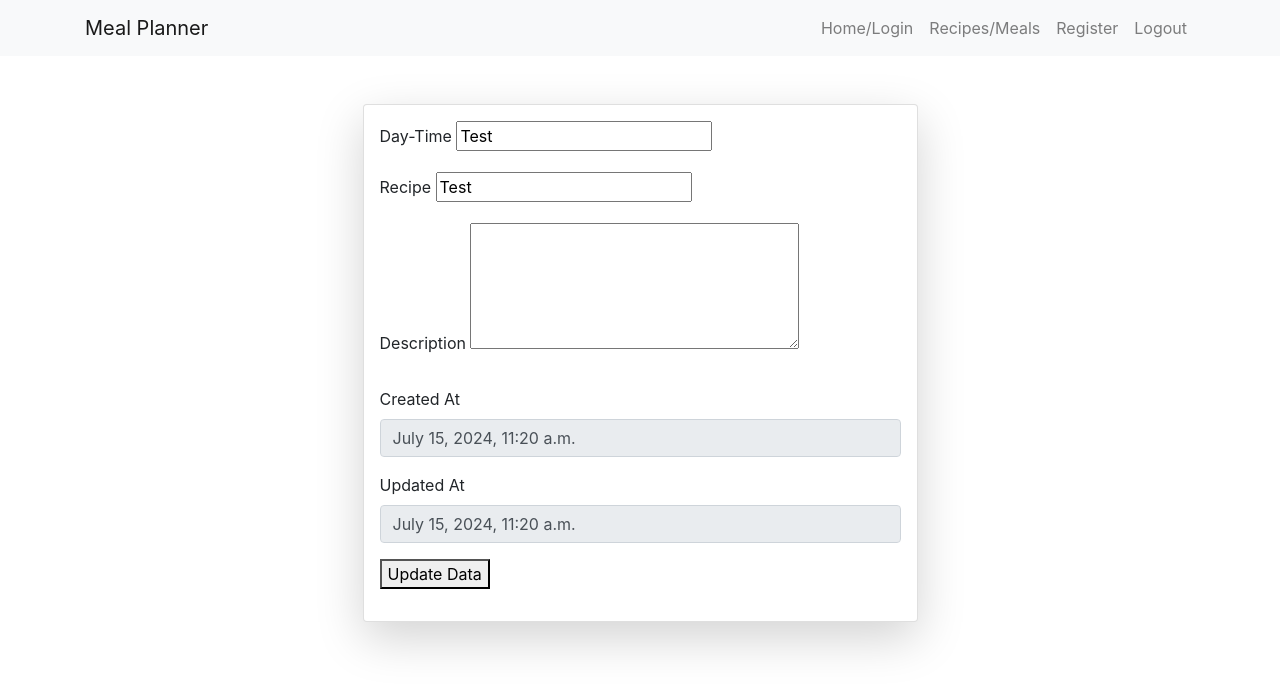
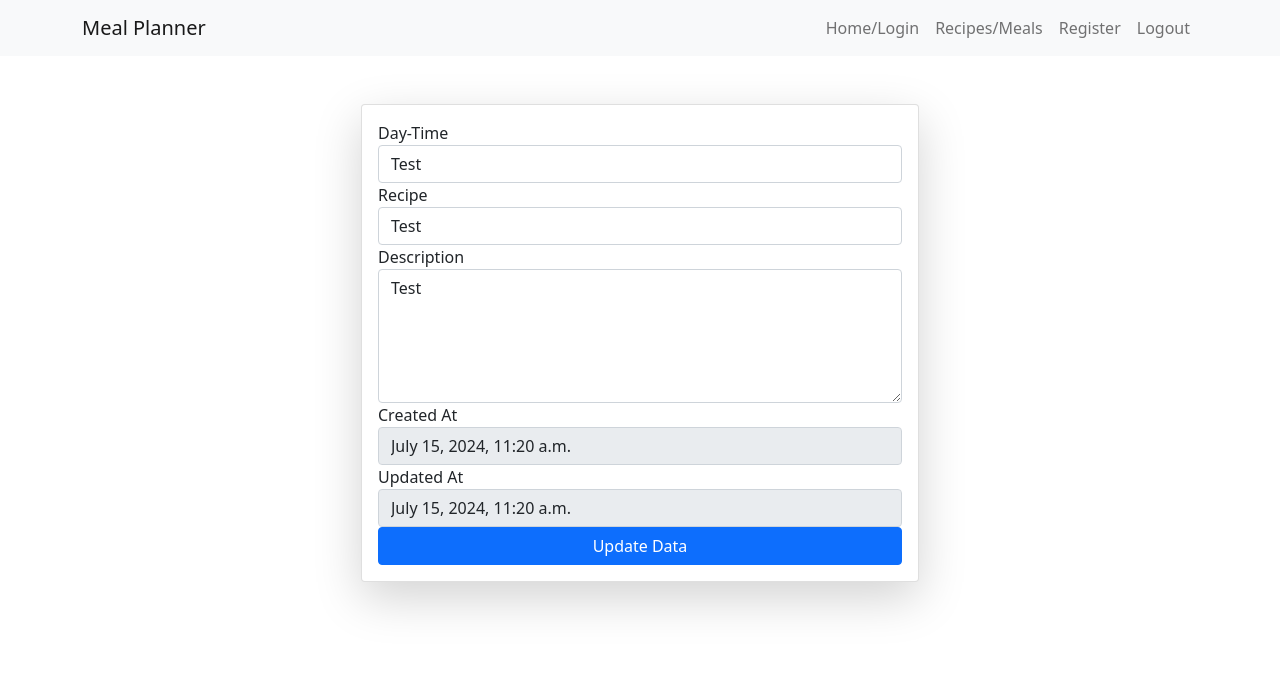
Before and after one commit to kash551/Mealplanner01, a Django app: page /update_recipe/5 in a window 1280 px wide. Shown: the top 690 px of the page. Run offline with Django 4.2, Linux system fonts and the light colour scheme; a user stored in the database is signed in; data comes from the database, SQL or seed files in the repository; some libraries are stand-ins or nearby versions.

Commit message:
edited the update_recipe.html for validation and added a readme image

```diff
--- a/home/templates/update_recipe.html
+++ b/home/templates/update_recipe.html
@@ -1,31 +1,25 @@
-
 {% extends "base.html" %}
 {% block start %}
 
-<link href="https://maxcdn.bootstrapcdn.com/bootstrap/4.5.2/css/bootstrap.min.css" rel="stylesheet">
-
+<link href="https://cdn.jsdelivr.net/npm/bootstrap@5.0.2/dist/css/bootstrap.min.css" rel="stylesheet"
+      integrity="sha384-EVSTQN3/azprG1Anm3QDgpJLIm9Nao0Yz1ztcQTwFspd3yD65VohhpuuCOmLASjC" crossorigin="anonymous">
 
 <div class="container mt-5">
-
     <form class="col-sm-12 col-md-6 mx-auto card p-3 shadow-lg" method="post" enctype="multipart/form-data">
         {% csrf_token %}
 
-
         <div class="form-group">
-      <label for="exampleInputEmail1">Day-Time </label>
-      <input type="text" name="day" value="{{recipe.day}}"  required>
+            <label for="dayInput">Day-Time</label>
+            <input type="text" id="dayInput" name="day" value="{{recipe.day}}" class="form-control" required>
         </div>
         <div class="form-group">
-      <label for="exampleInputEmail1">Recipe </label>
-      <input name="name" type="text" value="{{recipe.description}}"
-        required>
-
+            <label for="recipeInput">Recipe</label>
+            <input id="recipeInput" name="name" type="text" value="{{recipe.name}}" class="form-control" required>
         </div>
         <div class="form-group">
-      <label for="exampleInputPassword1">Description </label>
-        <textarea  name="description"  type="text" rows="5" cols="30" value="{{recipe.description}}"></textarea>
-    <br>
-    <br>
+            <label for="descriptionInput">Description</label>
+            <textarea id="descriptionInput" name="description" rows="5" cols="30" class="form-control">{{recipe.description}}</textarea>
+        </div>
 
         <!-- Display created_at and updated_at fields -->
         <div class="form-group">
@@ -37,10 +31,11 @@
             <input type="text" id="updatedAt" value="{{ recipe.updated_at }}" class="form-control" readonly>
         </div>
 
-    <button type="submit" >Update Data</button>
+        <button type="submit" class="btn btn-primary">Update Data</button>
     </form>
-
-
 </div>
 
+<script src="https://cdn.jsdelivr.net/npm/bootstrap@5.2.0/dist/js/bootstrap.bundle.min.js"
+        integrity="sha384-A3rJD856KowSb7dwlZdYEkO39Gagi7vIsF0jrRAoQmDKKtQBHUuLZ9AsSv4jD4Xa" crossorigin="anonymous"></script>
+
 {% endblock %}
```
Also changed, not shown: 2 other files. Lines whose indentation alone changed are shown as unchanged.
